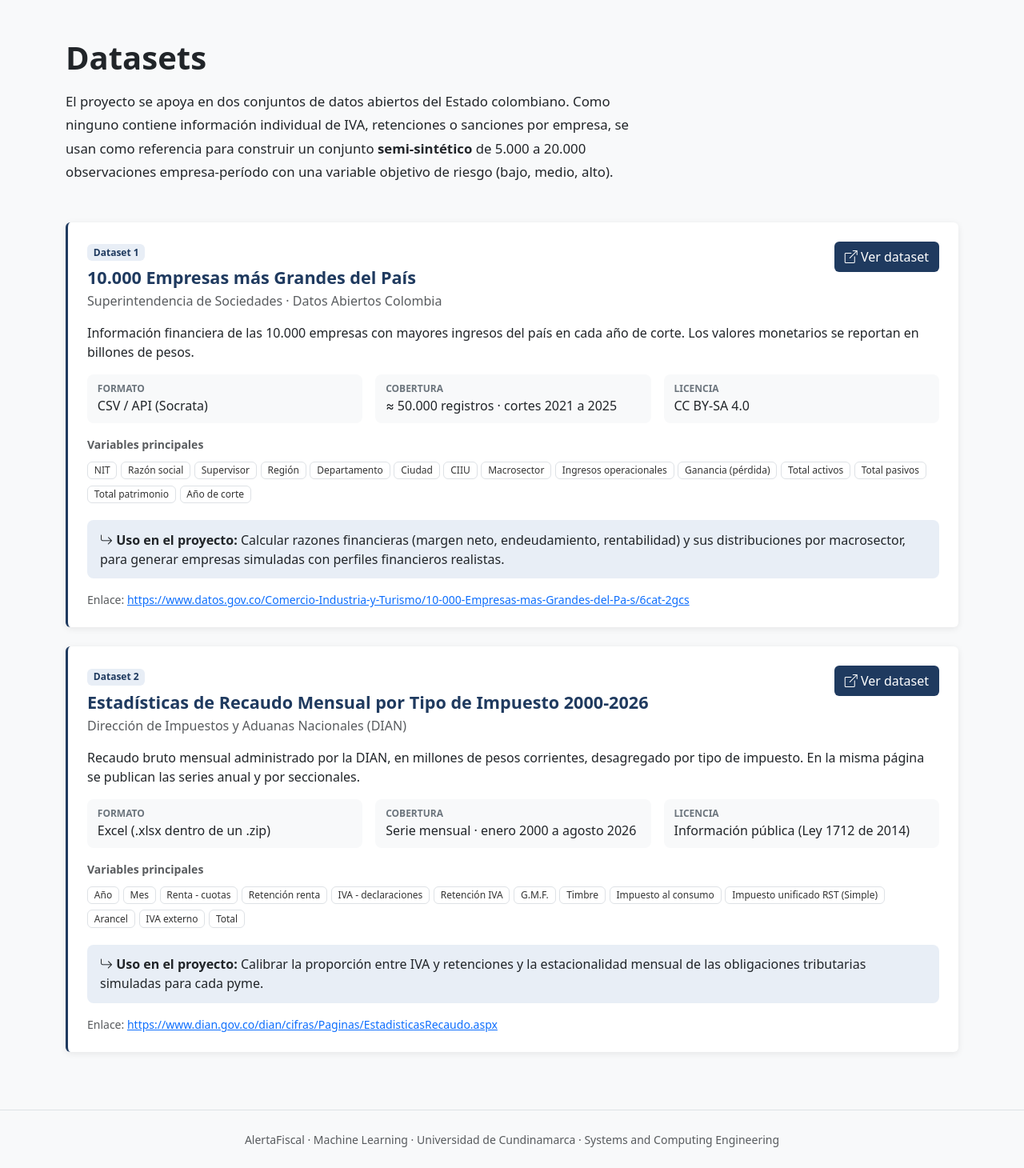
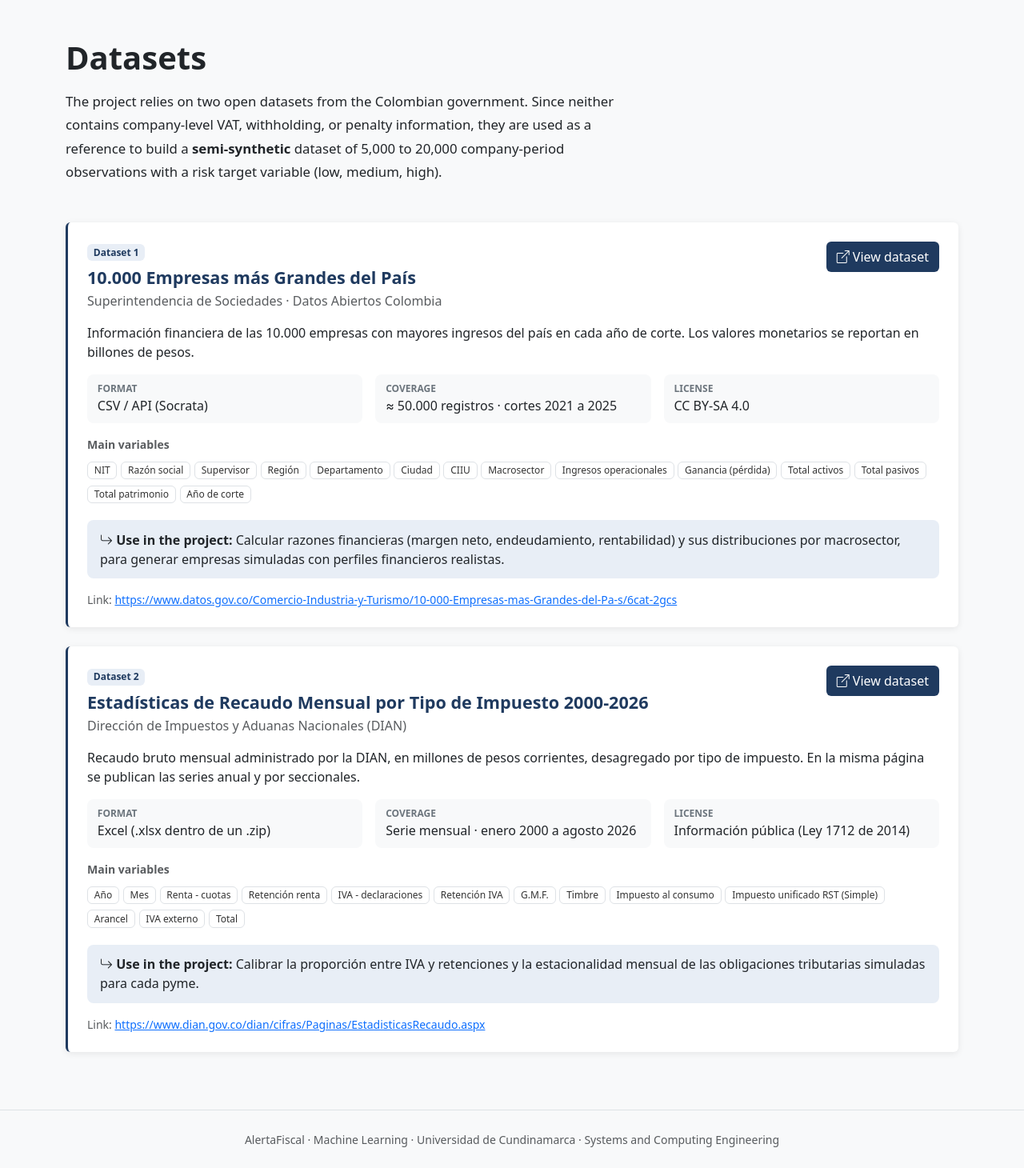
Before and after one commit to SergioMoreno12/AlertaFiscal, a Flask app: page /datasets in a window 1280 px wide. Shown: the part 58-1518 px from the top of the page at 80% size. Run offline with Flask 3, Linux system fonts and the light colour scheme; some libraries are stand-ins or nearby versions.

Commit message:
Translate dataset descriptions to English

```diff
--- a/templates/datasets.html
+++ b/templates/datasets.html
@@ -7,10 +7,10 @@
 
     <h1 class="fw-bold mb-3">Datasets</h1>
     <p class="lead-text mb-5">
-        El proyecto se apoya en dos conjuntos de datos abiertos del Estado colombiano. Como ninguno
-        contiene información individual de IVA, retenciones o sanciones por empresa, se usan como
-        referencia para construir un conjunto <strong>semi-sintético</strong> de 5.000 a 20.000
-        observaciones empresa-período con una variable objetivo de riesgo (bajo, medio, alto).
+        The project relies on two open datasets from the Colombian government. Since neither
+        contains company-level VAT, withholding, or penalty information, they are used as a
+        reference to build a <strong>semi-synthetic</strong> dataset of 5,000 to 20,000
+        company-period observations with a risk target variable (low, medium, high).
     </p>
 
     {% for ds in datasets %}
@@ -23,29 +23,29 @@
                     <div class="text-muted">{{ ds.fuente }}</div>
                 </div>
                 <a href="{{ ds.url }}" target="_blank" rel="noopener" class="btn btn-accent">
-                    <i class="bi bi-box-arrow-up-right"></i> Ver dataset
+                    <i class="bi bi-box-arrow-up-right"></i> View dataset
                 </a>
             </div>
 
             <p>{{ ds.descripcion }}</p>
 
             <div class="row g-3 mb-3">
-                <div class="col-sm-4"><div class="meta"><span>Formato</span>{{ ds.formato }}</div></div>
-                <div class="col-sm-4"><div class="meta"><span>Cobertura</span>{{ ds.cobertura }}</div></div>
-                <div class="col-sm-4"><div class="meta"><span>Licencia</span>{{ ds.licencia }}</div></div>
+                <div class="col-sm-4"><div class="meta"><span>Format</span>{{ ds.formato }}</div></div>
+                <div class="col-sm-4"><div class="meta"><span>Coverage</span>{{ ds.cobertura }}</div></div>
+                <div class="col-sm-4"><div class="meta"><span>License</span>{{ ds.licencia }}</div></div>
             </div>
 
             <div class="mb-3">
-                <div class="small fw-semibold text-muted mb-2">Variables principales</div>
+                <div class="small fw-semibold text-muted mb-2">Main variables</div>
                 {% for v in ds.variables %}<span class="badge var-badge">{{ v }}</span>{% endfor %}
             </div>
 
             <div class="use-box">
-                <i class="bi bi-arrow-return-right"></i> <strong>Uso en el proyecto:</strong> {{ ds.uso }}
+                <i class="bi bi-arrow-return-right"></i> <strong>Use in the project:</strong> {{ ds.uso }}
             </div>
 
             <div class="small text-muted mt-3 text-break">
-                Enlace: <a href="{{ ds.url }}" target="_blank" rel="noopener">{{ ds.url }}</a>
+                Link: <a href="{{ ds.url }}" target="_blank" rel="noopener">{{ ds.url }}</a>
             </div>
         </div>
     </div>
```
